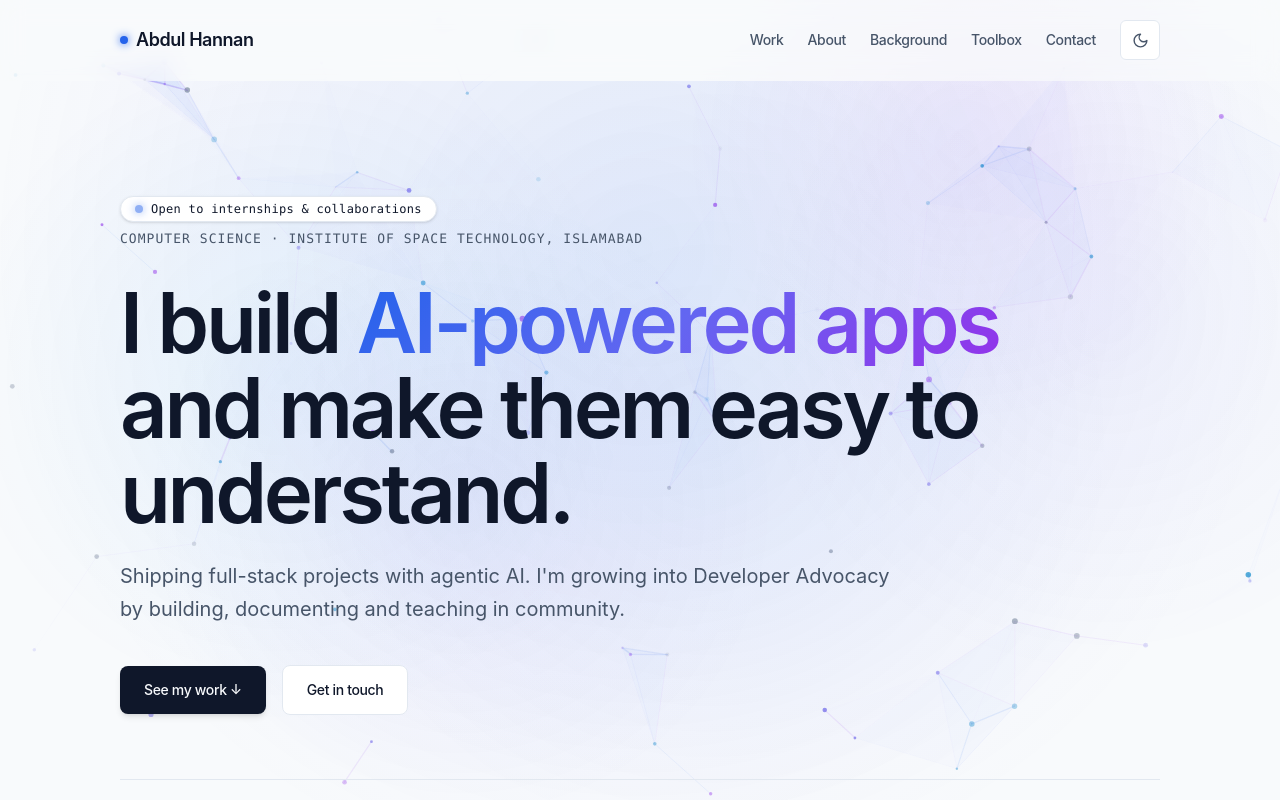
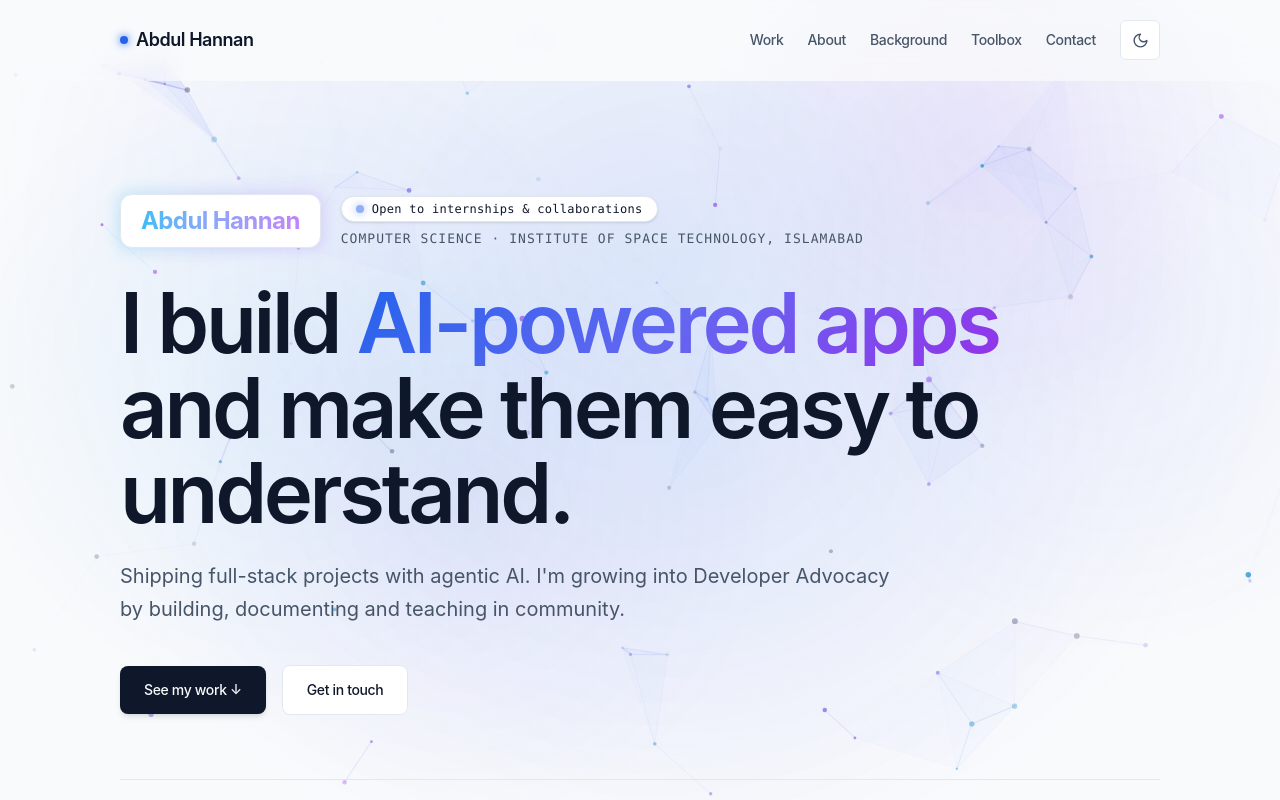
Before and after one commit to abdulhannansajid90/AbdulHannan-Portfolio, a Next.js app: page / in a window 1280 px wide. Shown: the top 800 px of the page. Built offline with nearby package versions, Linux system fonts and the light colour scheme; no server answers.

Commit message:
Replace profile picture with beautiful styled name plates

```diff
--- a/src/components/sections/About.tsx
+++ b/src/components/sections/About.tsx
@@ -44,10 +44,17 @@ export function About() {
           {/* 9 columns content on the right */}
           <div className="lg:col-span-9 space-y-12">
             {/* Editorial Portrait Card */}
-            {siteConfig.avatar && (
             <Reveal>
               <div className="flex flex-col sm:flex-row items-start sm:items-center gap-6 p-5 rounded-2xl border border-[var(--line)] bg-[var(--surface)]/90 backdrop-blur-md shadow-sm hover:border-[var(--accent)]/50 hover:shadow-[0_8px_30px_rgba(56,189,248,0.1)] transition-all duration-300 max-w-xl">
-
+                {/* Name Badge */}
+                <div className="relative group cursor-default shrink-0">
+                  <div className="absolute -inset-0.5 bg-gradient-to-r from-[#38BDF8] via-[#818CF8] to-[#C084FC] rounded-xl blur opacity-30 group-hover:opacity-70 transition duration-500" />
+                  <div className="relative px-5 py-4 bg-[var(--surface)] border border-[var(--line)] rounded-xl flex items-center justify-center">
+                    <span className="text-2xl font-bold tracking-tight text-transparent bg-clip-text bg-gradient-to-r from-[#38BDF8] to-[#C084FC]">
+                      AH
+                    </span>
+                  </div>
+                </div>
                 <div className="space-y-1">
                   <span className="mono-label text-[11px] text-[var(--accent)] font-semibold tracking-wider">
                     Abdul Hannan &middot; Profile
@@ -61,7 +68,6 @@ export function About() {
                 </div>
               </div>
             </Reveal>
-            )}
 
             {/* Bio */}
             <Reveal>
--- a/src/components/sections/Hero.tsx
+++ b/src/components/sections/Hero.tsx
@@ -14,11 +14,17 @@ export function Hero() {
 
       <div className="max-w-[1120px] mx-auto px-6 sm:px-10">
         <div>
-          {/* Profile Picture & Live Status Row */}
-          <div className="flex flex-wrap items-center gap-4 mb-8">
-
-
-            <div>
+          {/* Stylized Name & Live Status Row */}
+          <div className="flex flex-wrap items-center gap-5 mb-8">
+            {/* Animated Name Plate */}
+            <div className="relative group cursor-default">
+              <div className="absolute -inset-0.5 bg-gradient-to-r from-[#38BDF8] via-[#818CF8] to-[#C084FC] rounded-xl blur opacity-30 group-hover:opacity-70 transition duration-500" />
+              <div className="relative px-5 py-2.5 bg-[var(--surface)] border border-[var(--line)] rounded-xl flex items-center">
+                <span className="text-xl sm:text-2xl font-bold tracking-tight text-transparent bg-clip-text bg-gradient-to-r from-[#38BDF8] to-[#C084FC]">
+                  Abdul Hannan
+                </span>
+              </div>
+            </div>            <div>
               <div className="inline-flex items-center gap-2 px-3.5 py-1 rounded-full text-xs font-mono font-medium tracking-wide bg-[var(--surface)] text-[var(--ink)] border border-[var(--line)] shadow-sm hover:border-[var(--accent)]/50 transition-colors mb-1.5 backdrop-blur-sm">
                 <span className="w-2 h-2 rounded-full bg-[var(--accent)] shrink-0 animate-pulse shadow-[0_0_8px_var(--accent)]" />
                 <span>Open to internships &amp; collaborations</span>
```
Lines whose indentation alone changed are shown as unchanged.
